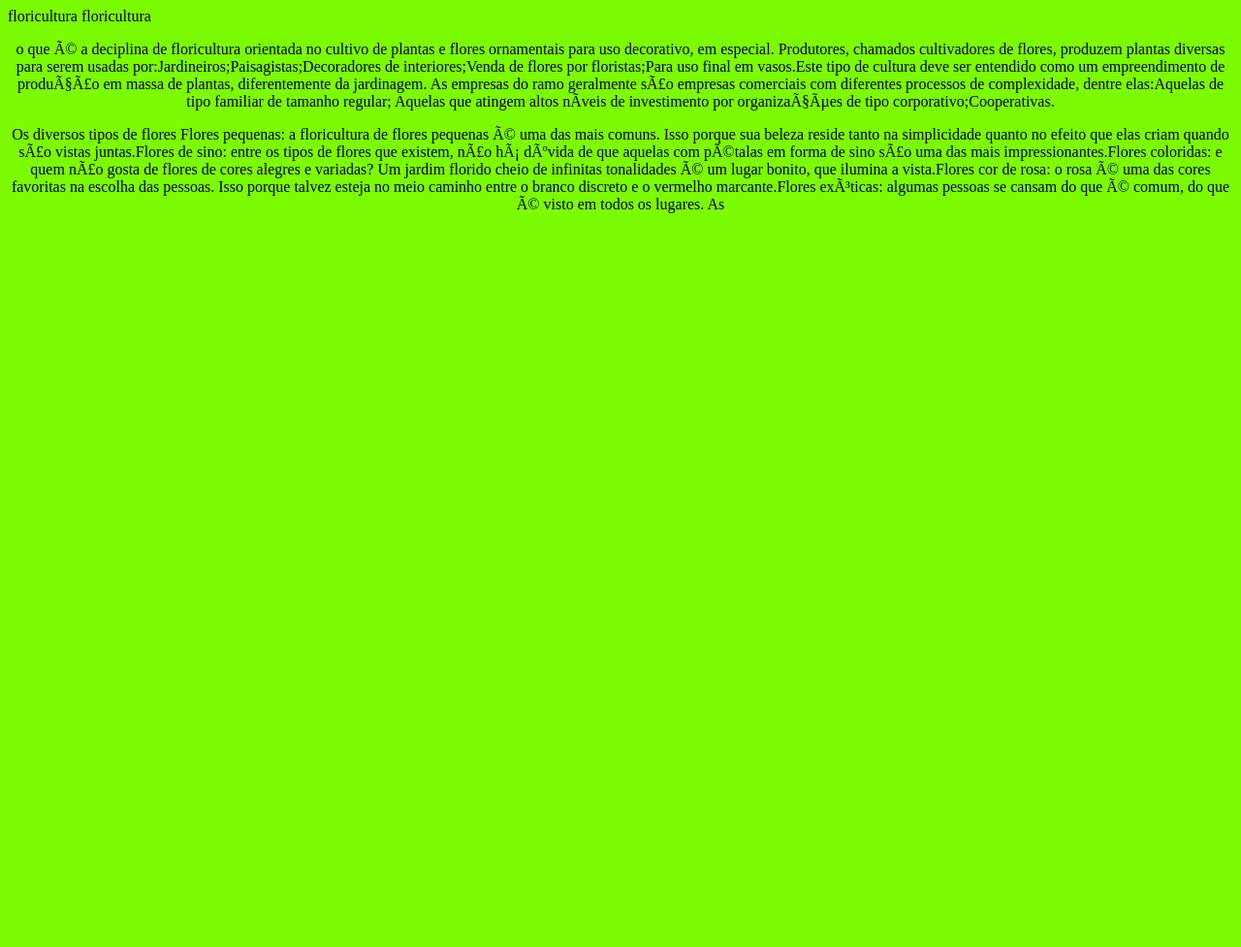
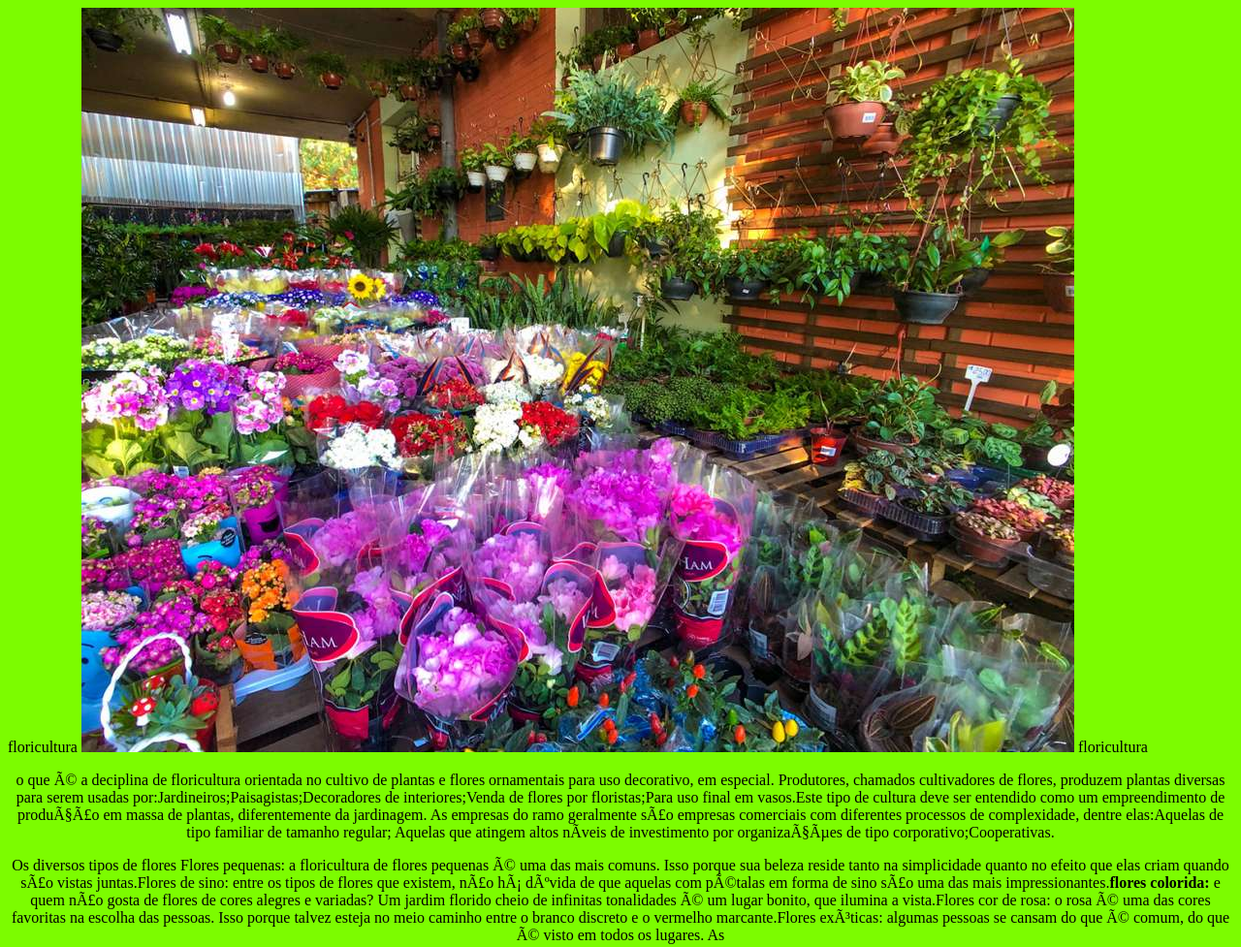
Before and after one commit to gabriel1e/floricultura, a plain HTML site: page index.html in a window 1280 px wide. Shown: the whole page at 97% size. Before the commit the page ends 800 px from the top, so only its background shows below. Drawn offline with Linux system fonts and the light colour scheme.

Commit message:
adicionando imagem

```diff
--- a/index.html
+++ b/index.html
@@ -6,7 +6,7 @@
         <link rel="stylesheet" href="style.css"
     </head>
     <body>
-
+  <img id="floricultura" src="floricultura.jpg">
   </h1> floricultura </h1>
 
 
@@ -19,7 +19,7 @@
     <p>Os diversos tipos de flores
     Flores pequenas: a floricultura de flores pequenas é uma das mais comuns. Isso porque sua beleza reside tanto na simplicidade quanto no efeito que elas
      criam quando são vistas juntas.Flores de sino: entre os tipos de flores que existem, não há dúvida de que aquelas com pétalas em forma de sino são
-     uma das mais impressionantes.Flores coloridas: e quem não gosta de flores de cores alegres e variadas? Um jardim florido cheio de infinitas tonalidades
+     uma das mais impressionantes.<strong>flores colorida:</strong> e quem não gosta de flores de cores alegres e variadas? Um jardim florido cheio de infinitas tonalidades
      é um lugar bonito, que ilumina a vista.Flores cor de rosa: o rosa é uma das cores favoritas na escolha das pessoas. Isso porque talvez esteja no meio
      caminho entre o branco discreto e o vermelho marcante.Flores exóticas: algumas pessoas se cansam do que é comum, do que é visto em todos os lugares. As
     </p>
```
